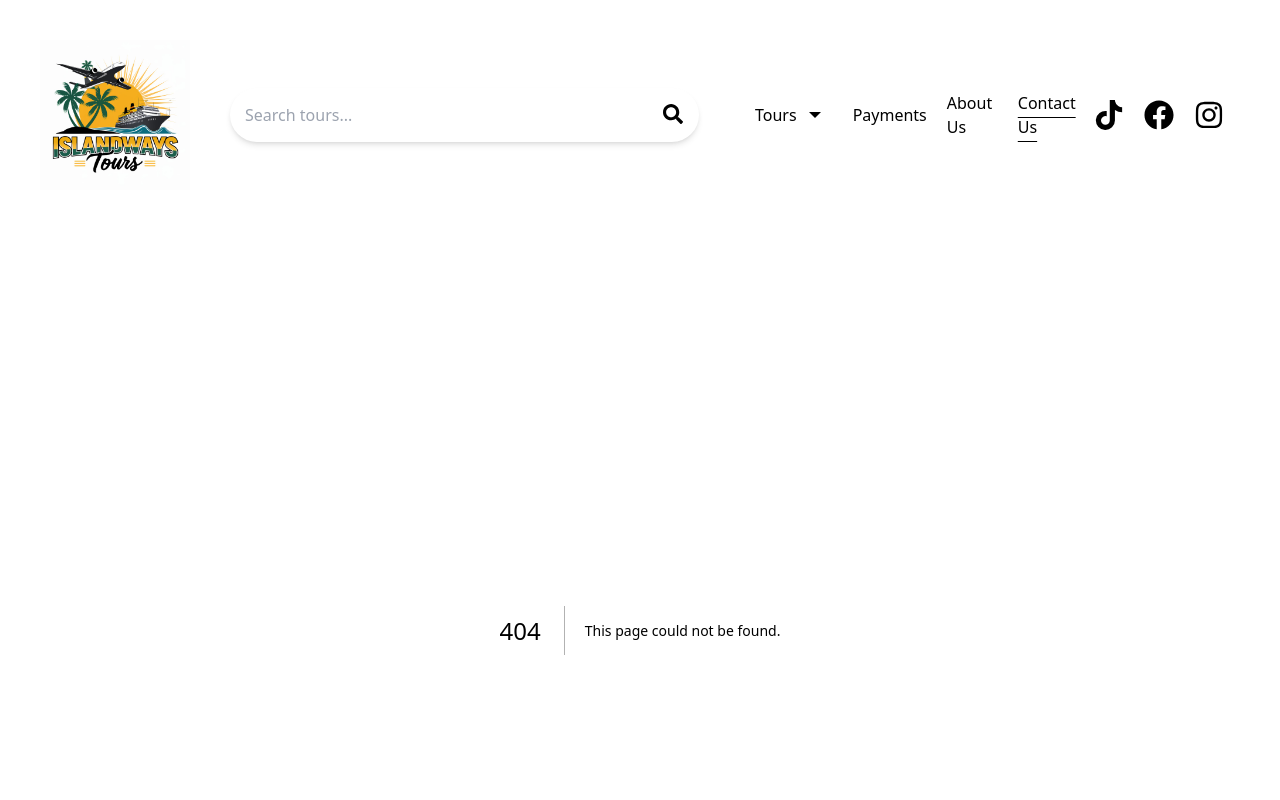
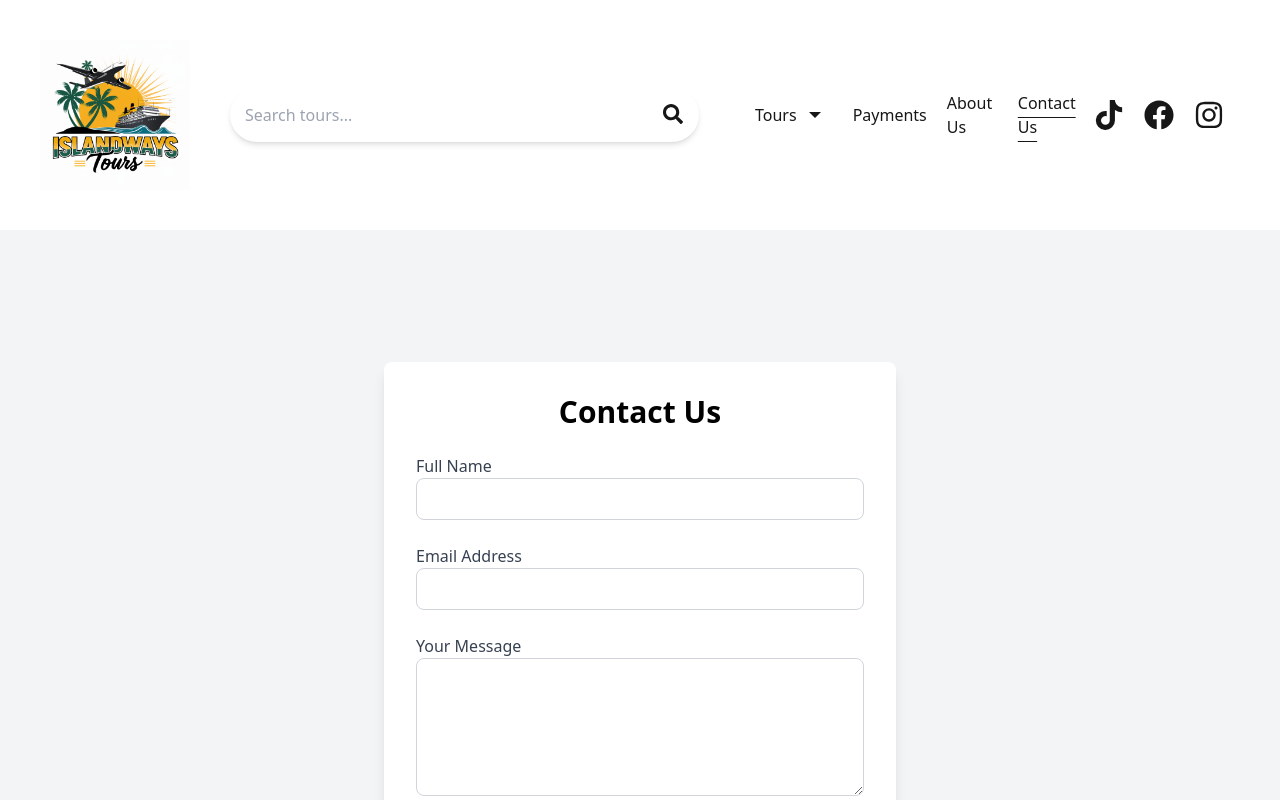
Before and after one commit to winnie-webb/islandwaystours, a Next.js app: page /contact-us in a window 1280 px wide. Before the commit this address had no page. Shown: the top 800 px of the page. Built offline with nearby package versions, Linux system fonts and the light colour scheme.

Commit message:
Added Contact Us

```diff
--- /dev/null
+++ b/app/contact-us/page.jsx
@@ -0,0 +1,109 @@
+"use client";
+import React, { useRef, useState } from "react";
+import emailjs from "@emailjs/browser";
+
+const ContactUs = () => {
+  const form = useRef();
+  const [isMsgSent, setIsMsgSent] = useState(false);
+
+  const sendEmail = (e) => {
+    e.preventDefault();
+
+    emailjs
+      .sendForm(
+        "service_b3u5aaa",
+        "template_fdddd",
+        form.current,
+        "nxC4W-fiaC4Dssssss"
+      )
+      .then(
+        () => {
+          setIsMsgSent(true);
+        },
+        (error) => {
+          console.error("Error sending email:", error);
+          setIsMsgSent(true);
+        }
+      );
+  };
+
+  return (
+    <div className="min-h-screen bg-gray-100 flex items-center justify-center py-12">
+      <div className="max-w-lg w-full bg-white p-8 rounded-lg shadow-lg">
+        {!isMsgSent && (
+          <h2 className="text-3xl font-bold text-center mb-6 text-black">
+            Contact Us
+          </h2>
+        )}
+
+        {!isMsgSent ? (
+          <form ref={form} onSubmit={sendEmail} className="space-y-6">
+            <div className="mb-4">
+              <label htmlFor="name" className="block text-gray-700 font-medium">
+                Full Name
+              </label>
+              <input
+                type="text"
+                id="name"
+                name="name"
+                required
+                className="w-full px-4 py-2 border border-gray-300 rounded-lg focus:ring-2 focus:ring-orange-300"
+              />
+            </div>
+
+            <div className="mb-4">
+              <label
+                htmlFor="email"
+                className="block text-gray-700 font-medium"
+              >
+                Email Address
+              </label>
+              <input
+                type="email"
+                id="email"
+                name="email"
+                required
+                className="w-full px-4 py-2 border border-gray-300 rounded-lg focus:ring-2 focus:ring-orange-300"
+              />
+            </div>
+
+            <div className="mb-4">
+              <label
+                htmlFor="message"
+                className="block text-gray-700 font-medium"
+              >
+                Your Message
+              </label>
+              <textarea
+                id="message"
+                name="message"
+                required
+                rows="5"
+                className="w-full px-4 py-2 border border-gray-300 rounded-lg focus:ring-2 focus:ring-orange-300"
+              ></textarea>
+            </div>
+
+            <button
+              type="submit"
+              className="w-full bg-orange-600 text-white py-2 rounded-lg hover:bg-orange-700 transition duration-200"
+            >
+              Send Message
+            </button>
+          </form>
+        ) : (
+          <div className="text-center">
+            <h3 className="text-2xl font-semibold text-orange-600">
+              Thank you!
+            </h3>
+            <p className="text-gray-700 mt-4">
+              Your message has been sent successfully. We’ll get back to you
+              shortly.
+            </p>
+          </div>
+        )}
+      </div>
+    </div>
+  );
+};
+
+export default ContactUs;
```
